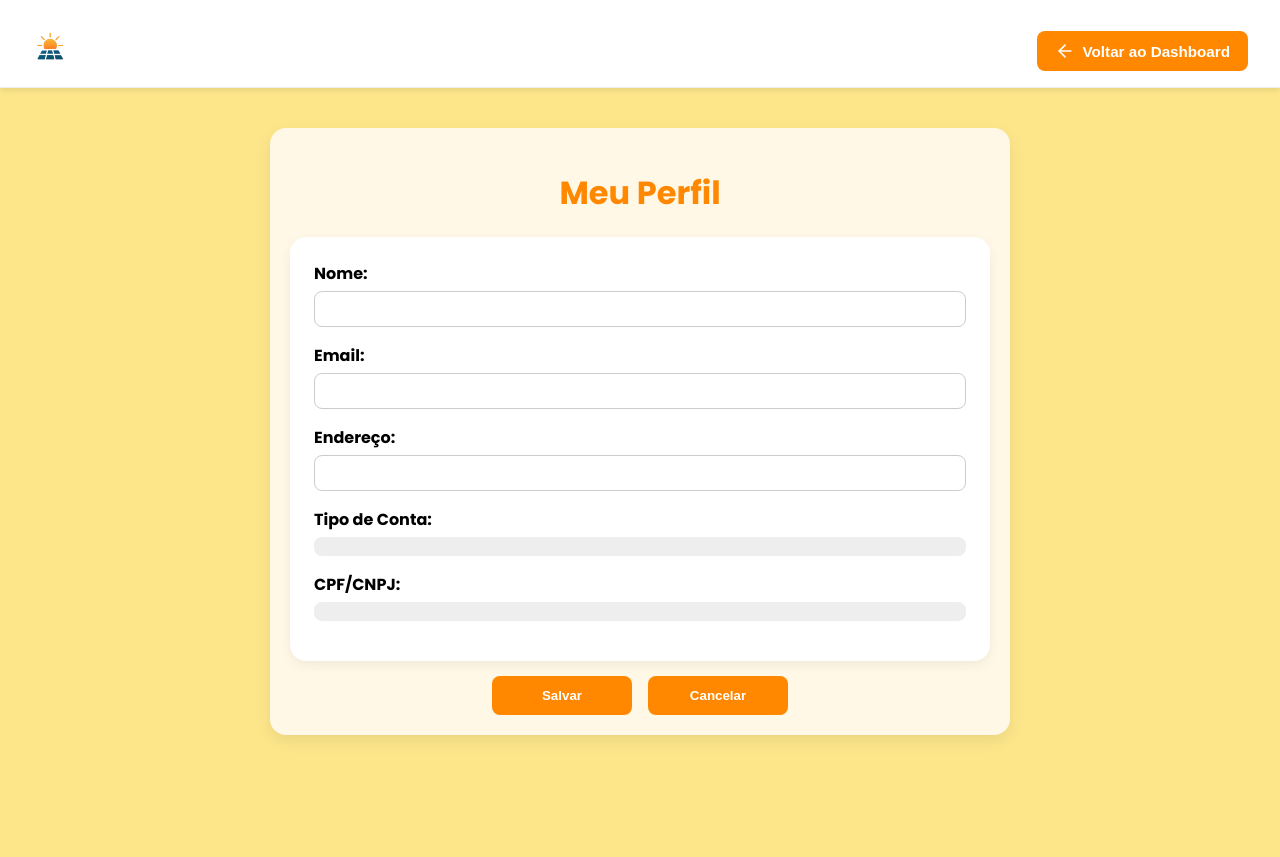
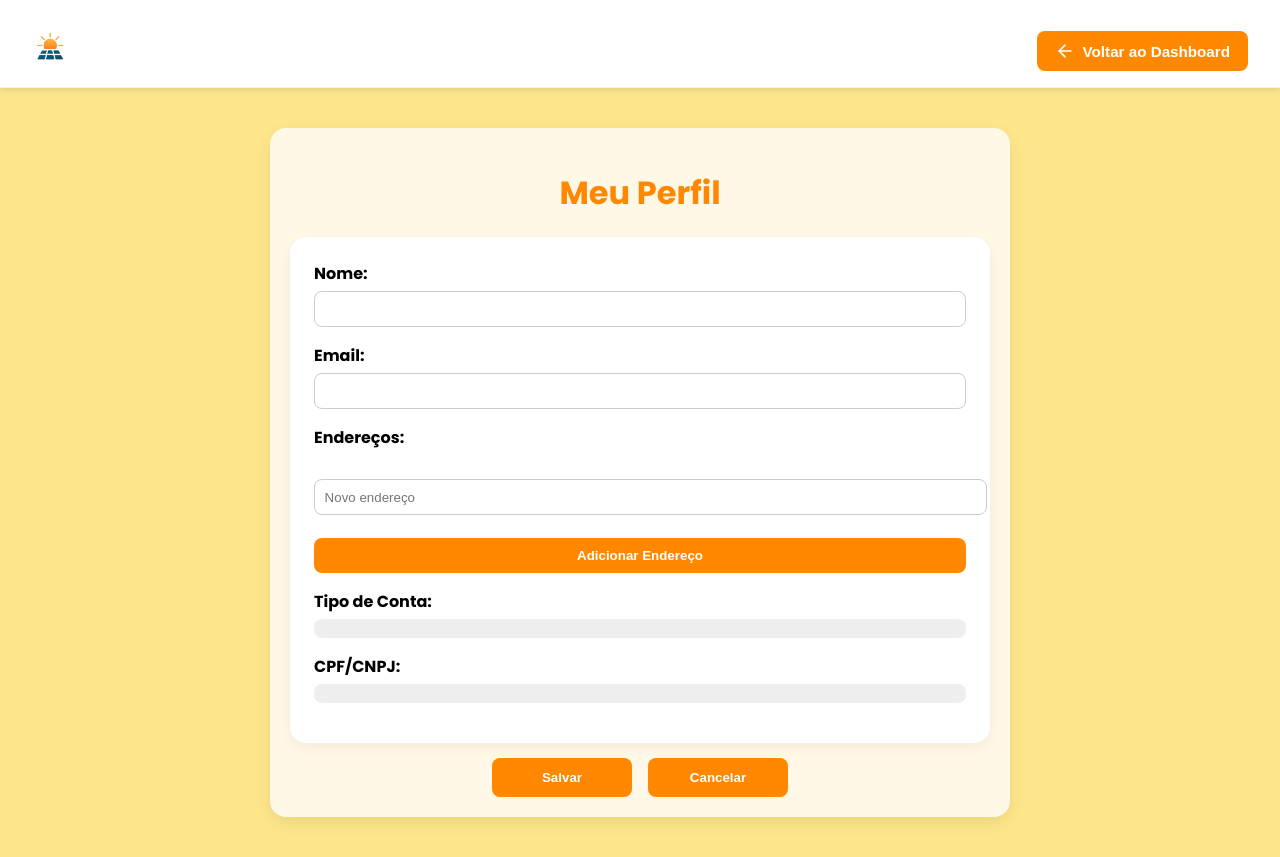
Before and after one commit to sampai0x/EcoSol, a Vue app: page /PerfilCliente in a window 1280 px wide. Both pictures are taken after a click on the button "Editar Perfil". Before the commit the page ends 800 px from the top, so only its background shows below. Built offline with nearby package versions, Linux system fonts and the light colour scheme.

Commit message:
Ajuste no perfil para adicionar endereço

```diff
--- a/src/views/PerfilCliente.vue
+++ b/src/views/PerfilCliente.vue
@@ -5,8 +5,8 @@
 
     </div>
     <button @click="voltarDashboard" class="btn-voltar">
-      <svg xmlns="http://www.w3.org/2000/svg" fill="none" stroke="currentColor" stroke-width="2"
-        stroke-linecap="round" stroke-linejoin="round" class="feather feather-arrow-left" viewBox="0 0 24 24">
+      <svg xmlns="http://www.w3.org/2000/svg" fill="none" stroke="currentColor" stroke-width="2" stroke-linecap="round"
+        stroke-linejoin="round" class="feather feather-arrow-left" viewBox="0 0 24 24">
         <line x1="19" y1="12" x2="5" y2="12" />
         <polyline points="12 19 5 12 12 5" />
       </svg>
@@ -23,7 +23,10 @@
         <p><strong>E-mail:</strong> {{ perfil.email }}</p>
         <p><strong>Tipo de Conta:</strong> {{ perfil.tipo }}</p>
         <p><strong>CPF/CNPJ:</strong> {{ perfil.cpfCnpj }}</p>
-        <p><strong>Endereço:</strong> {{ perfil.endereco }}</p>
+        <p><strong>Endereços:</strong></p>
+        <ul>
+          <li v-for="(end, index) in perfil.enderecos" :key="index">{{ end }}</li>
+        </ul>
       </div>
       <div v-else>
         <div class="form-group">
@@ -37,8 +40,15 @@
         </div>
 
         <div class="form-group">
-          <label>Endereço:</label>
-          <input type="text" v-model="perfil.endereco" />
+          <label>Endereços:</label>
+          <ul class="lista-enderecos">
+            <li v-for="(end, index) in perfil.enderecos" :key="index">
+              {{ end }}
+              <button @click="removerEndereco(index)" type="button" class="btn-remover">Remover</button>
+            </li>
+          </ul>
+          <input type="text" v-model="novoEndereco" placeholder="Novo endereço" class="input-endereco" />
+          <button @click="adicionarEndereco" type="button" class="btn-adicionar">Adicionar Endereço</button>
         </div>
 
         <div class="form-group readonly">
@@ -70,7 +80,7 @@ const perfil = ref({
   email: '',
   tipo: '',
   cpfCnpj: '',
-  endereco: ''
+  enderecos: []
 })
 
 const originalPerfil = ref({})
@@ -89,7 +99,7 @@ const carregarPerfil = () => {
       email: usuario.email,
       tipo: usuario.tipo,
       cpfCnpj: usuario.cpfCnpj,
-      endereco: usuario.endereco
+      enderecos: usuario.enderecos || (usuario.endereco ? [usuario.endereco] : [])
     }
   }
 }
@@ -97,6 +107,20 @@ const carregarPerfil = () => {
 const editarPerfil = () => {
   originalPerfil.value = { ...perfil.value };
   editando.value = true
+}
+
+const novoEndereco = ref('')
+
+const adicionarEndereco = () => {
+  const endereco = novoEndereco.value.trim()
+  if (endereco && !perfil.value.enderecos.includes(endereco)) {
+    perfil.value.enderecos.push(endereco)
+    novoEndereco.value = ''
+  }
+}
+
+const removerEndereco = (index) => {
+  perfil.value.enderecos.splice(index, 1)
 }
 
 const salvarEdicao = () => {
@@ -206,6 +230,23 @@ h1 {
   box-shadow: 0 4px 12px rgba(0, 0, 0, 0.06);
 }
 
+.perfil-card ul {
+  list-style: none;
+  padding: 0;
+  margin-top: 0.5rem;
+  display: flex;
+  flex-direction: column;
+  gap: 0.5rem;
+}
+
+.perfil-card ul li {
+  background-color: #fff3e0;
+  padding: 10px 14px;
+  border-radius: 8px;
+  font-size: 1rem;
+  border: 1px solid #ffd8a8;
+}
+
 .perfil-card p {
   margin: 12px 0;
   font-size: 1.05rem;
@@ -264,4 +305,64 @@ button {
 button:hover {
   background-color: #e67300;
 }
+
+.lista-enderecos {
+  list-style: none;
+  padding: 0;
+  margin-top: 0.5rem;
+  margin-bottom: 1rem;
+  display: flex;
+  flex-direction: column;
+  gap: 0.5rem;
+}
+
+.lista-enderecos li {
+  display: flex;
+  justify-content: space-between;
+  align-items: center;
+  background-color: #fff3e0;
+  padding: 10px 14px;
+  border-radius: 8px;
+  margin-bottom: 8px;
+  font-size: 1rem;
+}
+
+.btn-remover {
+  background-color: #ff0000;
+  color: white;
+  margin-top: 0px;
+  border: none;
+  font-weight: bold;
+  cursor: pointer;
+  transition: color 0.2s ease;
+}
+
+.btn-remover:hover {
+  background-color: #b90303;
+}
+
+.input-endereco {
+  padding: 0.6rem;
+  border: 1px solid #ccc;
+  border-radius: 8px;
+  width: 100%;
+  margin-bottom: 0.5rem;
+}
+
+.btn-adicionar {
+  background-color: #ff8800;
+  color: white;
+  padding: 10px 18px;
+  border: none;
+  border-radius: 8px;
+  font-weight: bold;
+  cursor: pointer;
+  transition: background-color 0.3s ease;
+}
+
+.btn-adicionar:hover {
+  background-color: #e67300;
+}
+
+
 </style>
```
